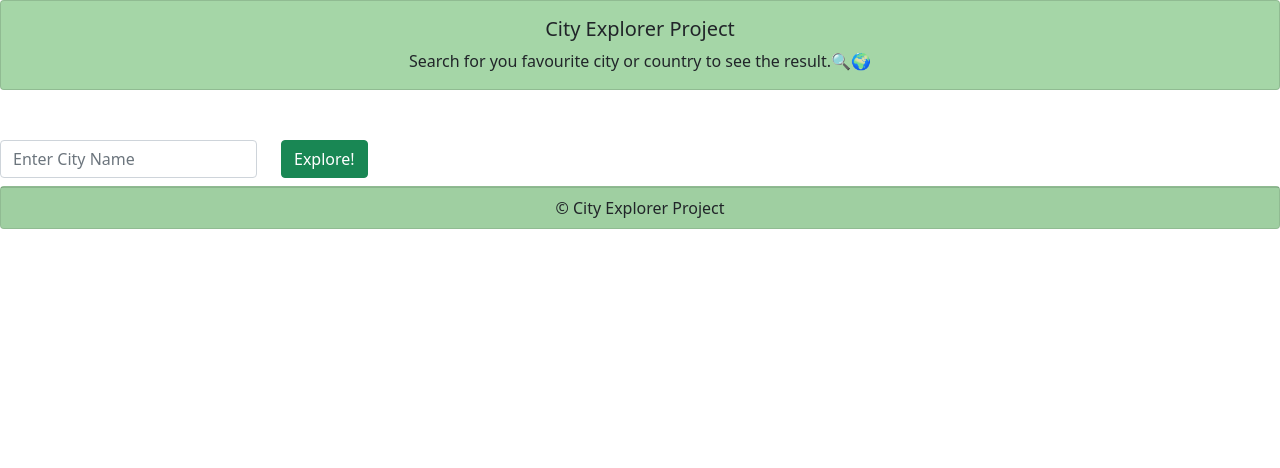
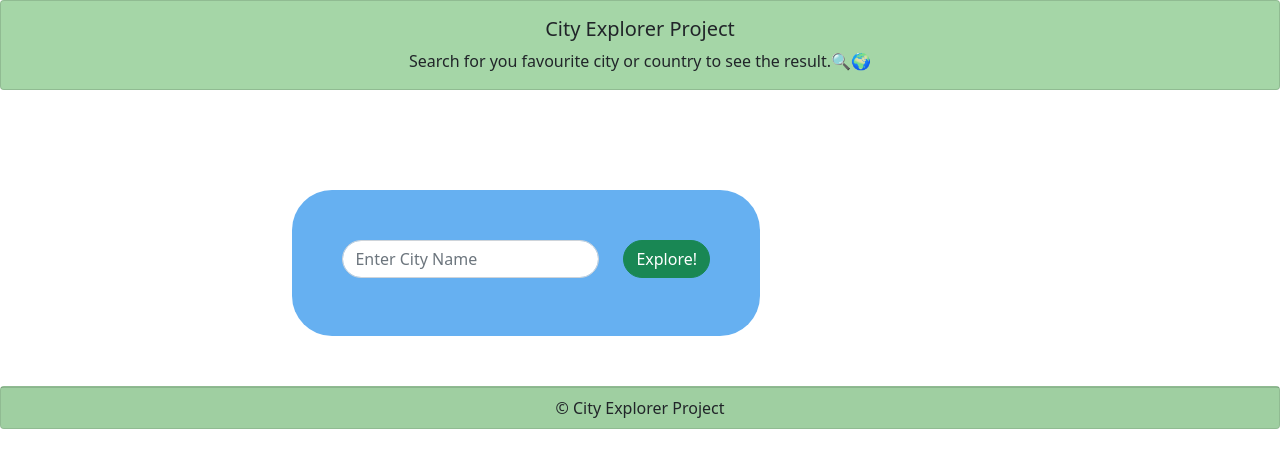
Before and after one commit to QamarAlkhatib/city-explorer, a React (Create React App) app: page / in a window 1280 px wide. Shown: the top 468 px of the page. Built offline with nearby package versions, Linux system fonts and the light colour scheme.

Commit message:
finishing the lab6

```diff
--- a/src/App.js
+++ b/src/App.js
@@ -1,84 +1,16 @@
 import React from 'react'
 import 'bootstrap/dist/css/bootstrap.min.css';
 import Header from './component/Header.js';
-// import FormFun from './component/FormFun.js';
+import FormFun from './component/FormFun.js';
 import Footer from './component/Footer.js';
-import axios from 'axios';
-import { Form, Row, Col, Button } from 'react-bootstrap/'
-
 class App extends React.Component {
 
-  constructor(props) {
-    super(props);
-    this.state = {
-        searchQuery: '',
-        locationResult: {},
-        showLocInfo: false,
-        lon: "",
-        lat: ""
-    }
-}
 
-LocData = async (event) => {
-    event.preventDefault();
-
-    await this.setState({
-        searchQuery: event.target.city.value
-    });
-    console.log(this.state.searchQuery);
-
-    let reqUrl = `https://us1.locationiq.com/v1/search.php?key=${process.env.REACT_APP_LOCATIONIQ_KEY}&q=${this.state.searchQuery}&format=json`;
-
-    let locResult = await axios.get(reqUrl);
-    console.log("data", locResult);
-    console.log("datssa", locResult.data);
-    console.log("datssa", locResult.data[0]);
-
-
-
-    this.setState({
-        locationResult: locResult.data[0],
-        showLocInfo: true
-    })
-}
-onClick = async () => {
-    await this.setState({
-        showLocInfo: true,
-        searchQuery: this.state.searchQuery,
-        lat: this.state.locationResult.lat,
-        lon: this.state.locationResult.lon
-
-    });
-    console.log("lat", this.state.lat);
-
-}
   render() {
     return (
       <div>
         <Header/>
-        {/* <FormFun/> */}
-        <Form className="form" onSubmit={this.LocData}>
-                    <Row className="align-items-center">
-                        <Col xs="auto">
-                            <Form.Label htmlFor="inlineFormInput" visuallyHidden>
-                                City Name
-                            </Form.Label>
-                            <Form.Control
-                                name="city"
-                                className="mb-2"
-                                id="inlineFormInput"
-                                placeholder="Enter City Name"
-                            />
-                        </Col>
-                        <Col xs="auto">
-
-                            <Button type="click" onClick={this.onClick} className="mb-2" variant="success">
-                                Explore!
-                            </Button>
-                        </Col>
-                    </Row>
-
-                </Form>
+        <FormFun/>
         <Footer/>
       </div>
     )
--- a/src/component/FormFun.js
+++ b/src/component/FormFun.js
@@ -1,5 +1,5 @@
 import React from 'react'
-import { Form, Row, Col, Button } from 'react-bootstrap/'
+import { Form, Row, Col, Button, Card } from 'react-bootstrap/'
 import './css/header.css'
 import './css/FormFun.css'
 import axios from 'axios';
@@ -13,8 +13,7 @@ class FormFun extends React.Component {
             searchQuery: '',
             locationResult: {},
             showLocInfo: false,
-            lon: "",
-            lat: ""
+
         }
     }
 
@@ -24,14 +23,14 @@ class FormFun extends React.Component {
         await this.setState({
             searchQuery: event.target.city.value
         });
-        console.log(this.state.searchQuery);
+        // console.log(this.state.searchQuery);
 
         let reqUrl = `https://us1.locationiq.com/v1/search.php?key=${process.env.REACT_APP_LOCATIONIQ_KEY}&q=${this.state.searchQuery}&format=json`;
 
         let locResult = await axios.get(reqUrl);
-        console.log("data", locResult);
-        console.log("datssa", locResult.data);
-        console.log("datssa", locResult.data[0]);
+        // console.log("data", locResult);
+        // console.log("datssa", locResult.data);
+        // console.log("datssa", locResult.data[0]);
 
 
 
@@ -40,17 +39,7 @@ class FormFun extends React.Component {
             showLocInfo: true
         })
     }
-    onClick = async () => {
-        await this.setState({
-            showLocInfo: true,
-            searchQuery: this.state.searchQuery,
-            lat: this.state.locationResult.lat,
-            lon: this.state.locationResult.lon
 
-        });
-        console.log("lat", this.state.lat);
-
-    }
 
     render() {
         return (
@@ -71,7 +60,7 @@ class FormFun extends React.Component {
                         </Col>
                         <Col xs="auto">
 
-                            <Button type="click" onClick={this.onClick} className="mb-2" variant="success">
+                            <Button type="submit" className="mb-2" variant="success">
                                 Explore!
                             </Button>
                         </Col>
@@ -79,17 +68,29 @@ class FormFun extends React.Component {
 
                 </Form>
 
-                {/*
-               {this.state.showLocInfo &&
-          <>
-            <p>City name: {this.state.searchQuery}</p>
-            <p>latitude: {this.state.locationResult.lat}</p>
-            <p>longitude: {this.state.locationResult.lon} </p>
 
-            <img src={`https://maps.locationiq.com/v3/staticmap?key=f5de8e48adbdc6&center=${this.state.locationResult.lat},${this.state.locationResult.lon}&zoom=10`} alt="city" />
+                {this.state.showLocInfo &&
+                    <>
+                        <Card style={{ width: '18rem' }} className="cardOutput">
+                            <Card.Img variant="top" src={`https://maps.locationiq.com/v3/staticmap?key=f5de8e48adbdc6&center=${this.state.locationResult.lat},${this.state.locationResult.lon}&zoom=10`} alt="city" />
+                            <Card.Body>
+                                <Card.Title>City Name: {this.state.searchQuery} 🗺️</Card.Title>
+                                <Card.Text>
+                                    Display Name: {this.state.locationResult.display_name}
+                                    <br></br>
 
-          </>
-        } */}
+                                    latitude: {this.state.locationResult.lat}
+                                    <br></br>
+                                    longitude: {this.state.locationResult.lon}
+
+                                </Card.Text>
+                            </Card.Body>
+
+                        </Card>
+
+
+                    </>
+                }
 
             </div>
         )
--- a/src/component/css/FormFun.css
+++ b/src/component/css/FormFun.css
@@ -7,9 +7,23 @@
     background-color: #66b0f1;
     border-radius: 40px;
     color: black;
-    margin-bottom: 270px;
+    margin-bottom: 50px;
 }
 .mb-2{
     border-radius: 40px;
 
 }
+
+.cardOutput{
+    margin-right: 600px;
+    /* margin-top: 50px; */
+    margin-left: 120px;
+
+     float: right;
+     /* padding: 10px; */
+     box-sizing: content-box;
+     background-color: #F8BBD0;
+     /* border-radius: 10px; */
+     color: black;
+     /* margin-bottom: 270px; */
+}
```
